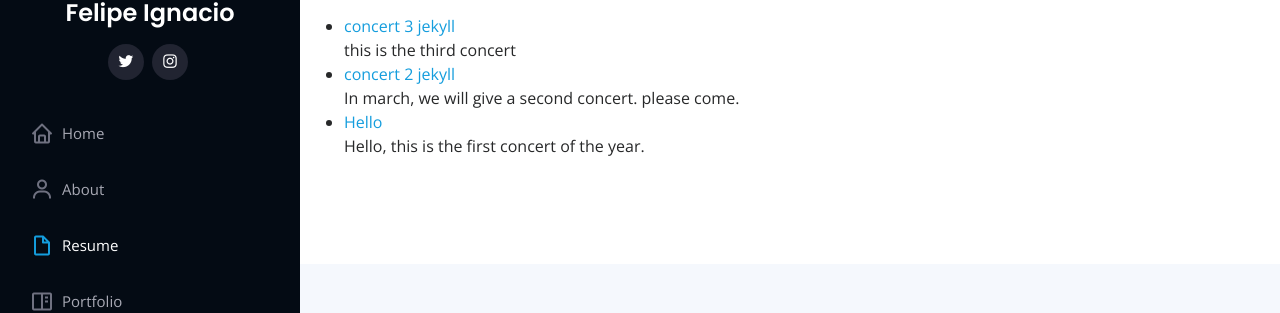
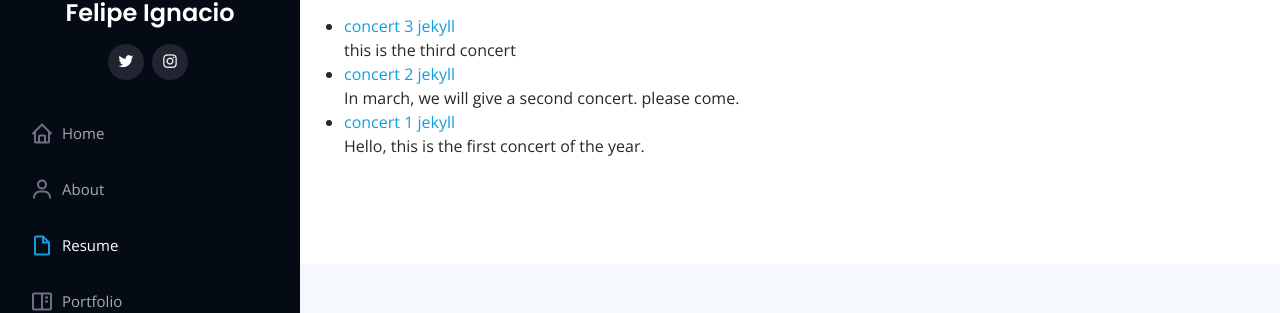
Before and after one commit to ignacio-noriega/ignacio-noriega.github.io, a Jekyll site: the page built from index.html, in a window 1280 px wide and 900 px high, scrolled down 2201 px. Shown: the part 149-462 px from the top of the window. Built offline with Jekyll 4.4.1, drawn with Linux system fonts in a browser that asks for light colours.

Commit message:
Update 2020-02-02-hello.md

```diff
--- a/_posts/2020-02-02-hello.md
+++ b/_posts/2020-02-02-hello.md
@@ -1,5 +1,5 @@
 ---
-
+title: concert 1 jekyll
 ---
 
 Hello, this is the first concert of the year.
```
